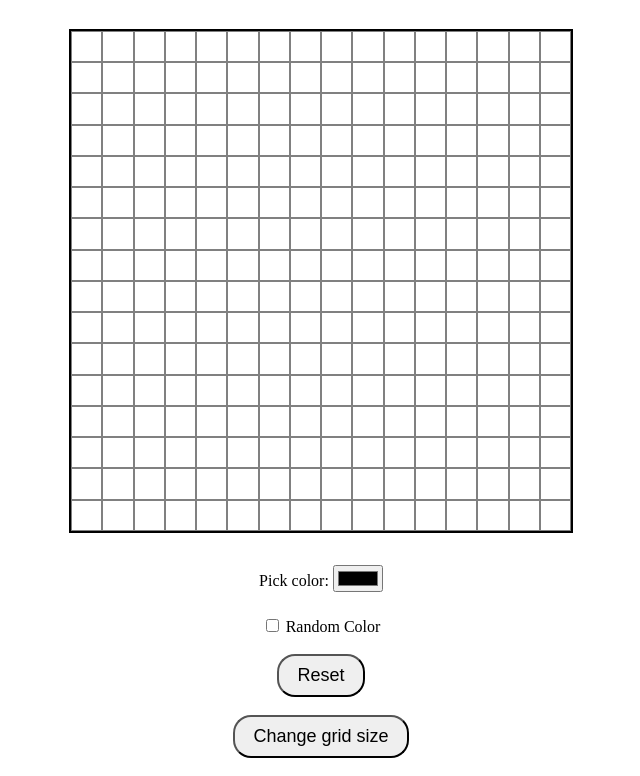
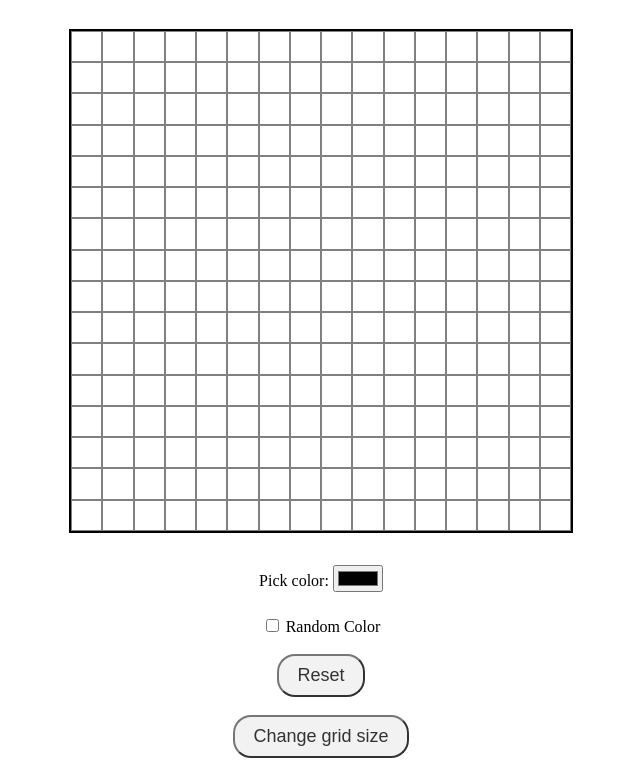
Before and after one commit to zivkaplan/Etch-a-Sketch, a plain HTML site: page index.html in a window 1280 px wide. Shown: the part 101-877 px from the top of the page, without its empty margins (319-959 px from the left). Drawn offline with Linux system fonts and the light colour scheme.

Commit message:
CSS updates

```diff
--- a/styles.css
+++ b/styles.css
@@ -8,6 +8,11 @@ button {
     font-size: large;
     border-radius: 1em;
     padding: 0.5em 1em;
+    opacity: 0.8;
+  }
+
+  button:hover{
+    opacity: 1;
   }
 
   .container{
```
